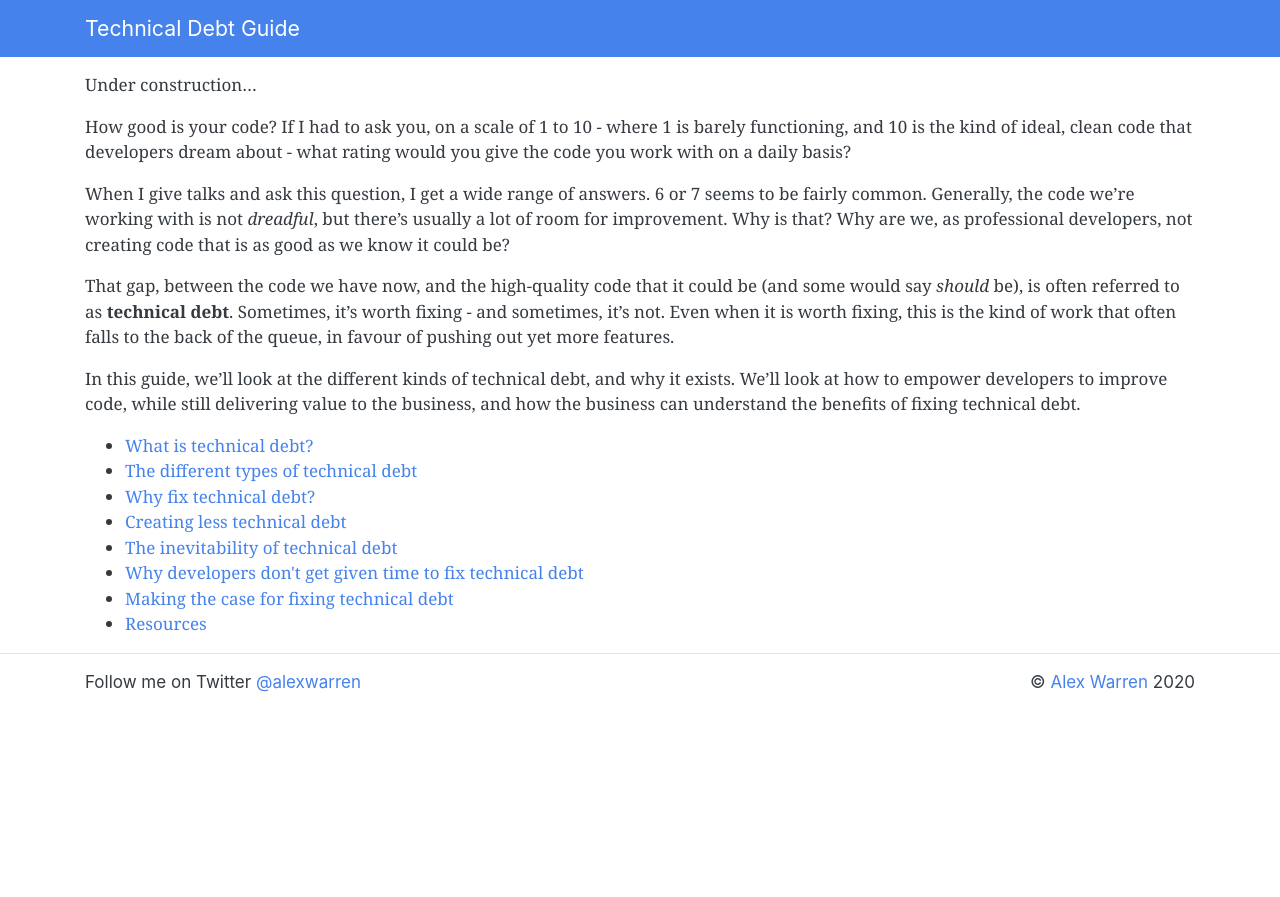
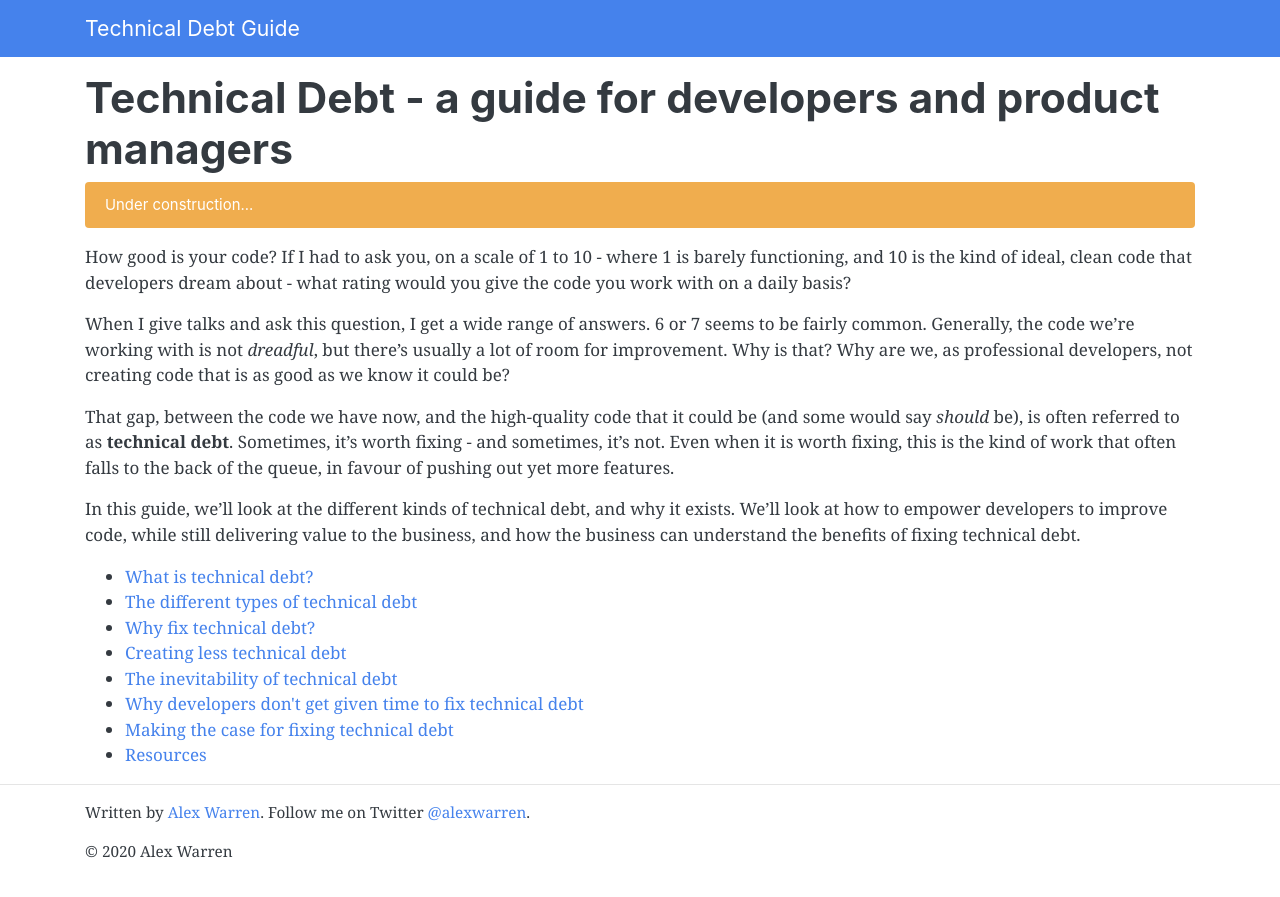
Before and after one commit to alexwarren/techdebtguide, a Jekyll site: the page built from index.md, in a window 1280 px wide. Shown: the top 897 px of the page. Built offline with Jekyll 4.4.1, drawn with Linux system fonts in a browser that asks for light colours.

Commit message:
Layout tweaks

```diff
--- a/_layouts/article.html
+++ b/_layouts/article.html
@@ -1,6 +1,8 @@
 ---
 layout: page
 ---
+
+<h1>{{ page.title }}</h1>
 
 {{content}}
 
@@ -16,5 +18,5 @@ layout: page
 {% endfor %}
 
 {% if next %}
-    <p>Next: <a href="{{ next.url }}">{{ next.title }}</a></p>
+    <p><a href="{{ next.url }}" class="btn btn-primary">Next: <b>{{ next.title }}</b></a></p>
 {% endif %}
--- a/_layouts/page.html
+++ b/_layouts/page.html
@@ -37,15 +37,9 @@
 
     <hr>
 
-    <div class="container">
-        <div class="row mb-5">
-            <div class="col-md">
-                Follow me on Twitter <a href="https://twitter.com/alexwarren">@alexwarren</a>
-            </div>
-            <div class="col-md text-right">
-                &copy; <a href="https://alexwarren.uk/">Alex Warren</a> {{ site.time | date: '%Y' }}
-            </div>
-        </div>
+    <div class="container footer">
+        <p>Written by <a href="https://alexwarren.uk/">Alex Warren</a>. Follow me on Twitter <a href="https://twitter.com/alexwarren">@alexwarren</a>.</p>
+        <p>&copy;  {{ site.time | date: '%Y' }} Alex Warren</p>
     </div>
 
     <script src="https://code.jquery.com/jquery-3.3.1.slim.min.js" integrity="sha384-q8i/X+965DzO0rT7abK41JStQIAqVgRVzpbzo5smXKp4YfRvH+8abtTE1Pi6jizo" crossorigin="anonymous"></script>
--- a/aw.css
+++ b/aw.css
@@ -2,7 +2,7 @@ body {
   padding-top: 4.5rem;
 }
 
-div.content ul, div.content blockquote {
+div.content ul, div.content blockquote, div.footer {
   font-family: Georgia, Cambria, "Times New Roman", Times, serif;
 }
 
@@ -43,3 +43,7 @@ div.date {
 div.post {
   margin: 20px 0 40px;
 }
+
+div.footer {
+  font-size: 90%
+}
--- a/index.md
+++ b/index.md
@@ -3,7 +3,11 @@ layout: page
 title: Technical Debt - a guide for developers and product managers
 ---
 
-Under construction...
+# {{ page.title }}
+
+<div class="alert alert-warning" role="alert">
+    Under construction...
+</div>
 
 How good is your code? If I had to ask you, on a scale of 1 to 10 - where 1 is barely functioning, and 10 is the kind of ideal, clean code that developers dream about - what rating would you give the code you work with on a daily basis?
 
```
